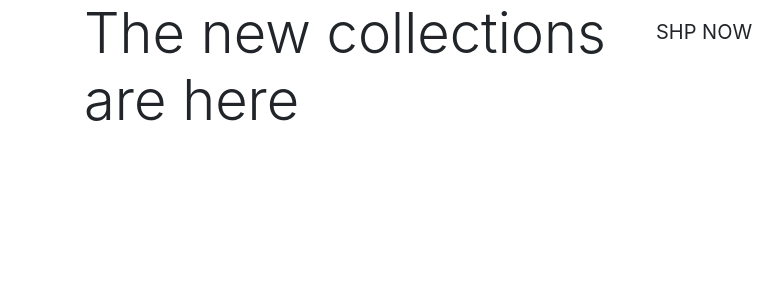
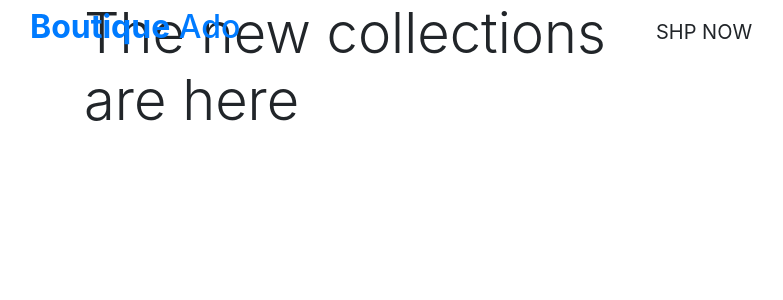
Before and after one commit to Bhargavi84/My-Boutique-Project, a Django app: page / in a window 1280 px wide. Shown: the top 300 px of the page, without its empty margins (1-784 px from the left). Run offline with Django 3.2, Linux system fonts and the light colour scheme; some libraries are stand-ins or nearby versions.

Commit message:
Added homepage content part-1

```diff
--- a/templates/base.html
+++ b/templates/base.html
@@ -33,7 +33,17 @@
     <title>Boutique Ado {% block extra_title %}{% endblock %}</title>
   </head>
   <body>
-    <header class="container-fluid fixed-top"></header>
+    <header class="container-fluid fixed-top">
+      <div class="row">
+        <div class="col-12 col-lg-4 my-auto py-1 py-lg-0 text-center text-lg-left">
+          <a href = "{% url 'home' %}" class= "nav-link main-logo-link">
+            <h2 class ="logo-font text-black my-0"><strong>Boutique</strong> Ado</h2>
+          </a>
+        </div>
+        <div class="col-12 col-lg-4 my-auto py-1 py-lg-0 center"></div>
+        <div class="col-12 col-lg-4 my-auto py-1 py-lg-0 center"></div>
+      </div>
+    </header>
 
     {% if messages %}
         <div class="message-conatiner"></div>
```
